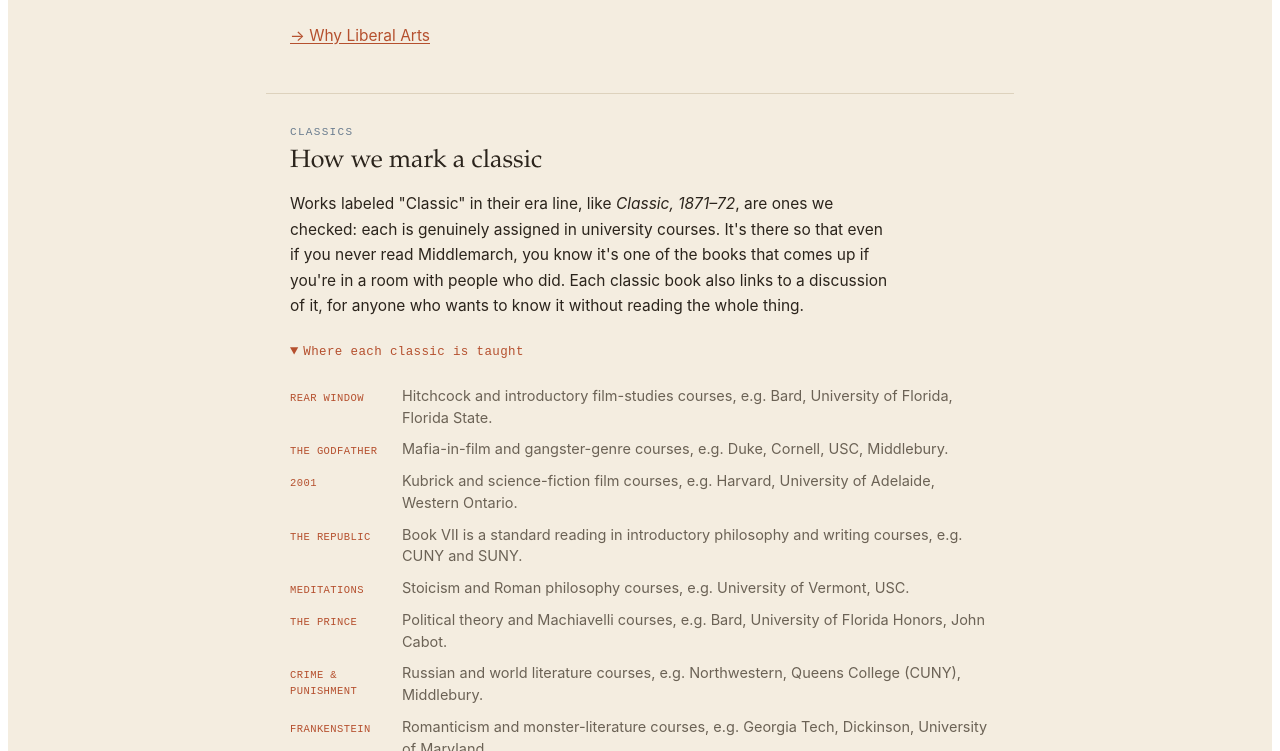
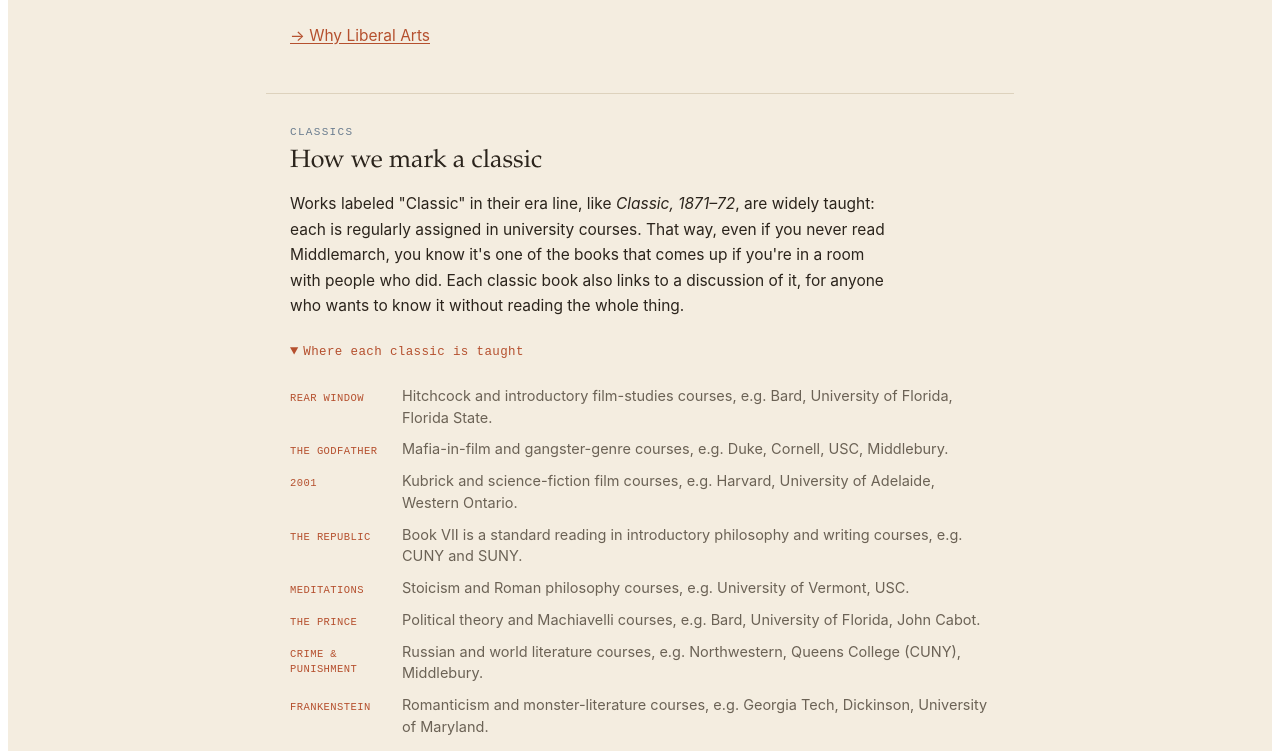
Before and after one commit to allisonbowden/lyceum, a plain HTML site: page about.html in a window 1280 px wide. Both pictures are taken after a click on the heading "Where each classic is taught". Shown: the part 1090-1841 px from the top of the page. Drawn offline with Linux system fonts and the light colour scheme.

Commit message:
About: soften classic wording to widely taught; drop Honors
Co-Authored-By: Claude Sonnet 5.5 <noreply@anthropic.com>

```diff
--- a/about.html
+++ b/about.html
@@ -423,7 +423,7 @@
   <section class="section">
     <div class="s-eyebrow">Classics</div>
     <h2>How we mark a classic</h2>
-    <p>Works labeled "Classic" in their era line, like <em>Classic, 1871&ndash;72</em>, are ones we checked: each is genuinely assigned in university courses. It's there so that even if you never read Middlemarch, you know it's one of the books that comes up if you're in a room with people who did. Each classic book also links to a discussion of it, for anyone who wants to know it without reading the whole thing.</p>
+    <p>Works labeled "Classic" in their era line, like <em>Classic, 1871&ndash;72</em>, are widely taught: each is regularly assigned in university courses. That way, even if you never read Middlemarch, you know it's one of the books that comes up if you're in a room with people who did. Each classic book also links to a discussion of it, for anyone who wants to know it without reading the whole thing.</p>
     <details style="margin-top: 14px;"><summary style="font-family: var(--mono); font-size: 12.5px; letter-spacing: 0.03em; color: var(--accent); cursor: pointer; padding: 12px 0;">Where each classic is taught</summary>
     <div class="source-list">
       <div class="s-row"><span class="s-tag">Rear Window</span><span class="s-desc">Hitchcock and introductory film-studies courses, e.g. Bard, University of Florida, Florida State.</span></div>
@@ -431,7 +431,7 @@
       <div class="s-row"><span class="s-tag">2001</span><span class="s-desc">Kubrick and science-fiction film courses, e.g. Harvard, University of Adelaide, Western Ontario.</span></div>
       <div class="s-row"><span class="s-tag">The Republic</span><span class="s-desc">Book VII is a standard reading in introductory philosophy and writing courses, e.g. CUNY and SUNY.</span></div>
       <div class="s-row"><span class="s-tag">Meditations</span><span class="s-desc">Stoicism and Roman philosophy courses, e.g. University of Vermont, USC.</span></div>
-      <div class="s-row"><span class="s-tag">The Prince</span><span class="s-desc">Political theory and Machiavelli courses, e.g. Bard, University of Florida Honors, John Cabot.</span></div>
+      <div class="s-row"><span class="s-tag">The Prince</span><span class="s-desc">Political theory and Machiavelli courses, e.g. Bard, University of Florida, John Cabot.</span></div>
       <div class="s-row"><span class="s-tag">Crime &amp; Punishment</span><span class="s-desc">Russian and world literature courses, e.g. Northwestern, Queens College (CUNY), Middlebury.</span></div>
       <div class="s-row"><span class="s-tag">Frankenstein</span><span class="s-desc">Romanticism and monster-literature courses, e.g. Georgia Tech, Dickinson, University of Maryland.</span></div>
       <div class="s-row"><span class="s-tag">Middlemarch</span><span class="s-desc">Victorian novel courses, including whole-semester seminars, e.g. University of Chicago, Penn, Edinburgh.</span></div>
```
